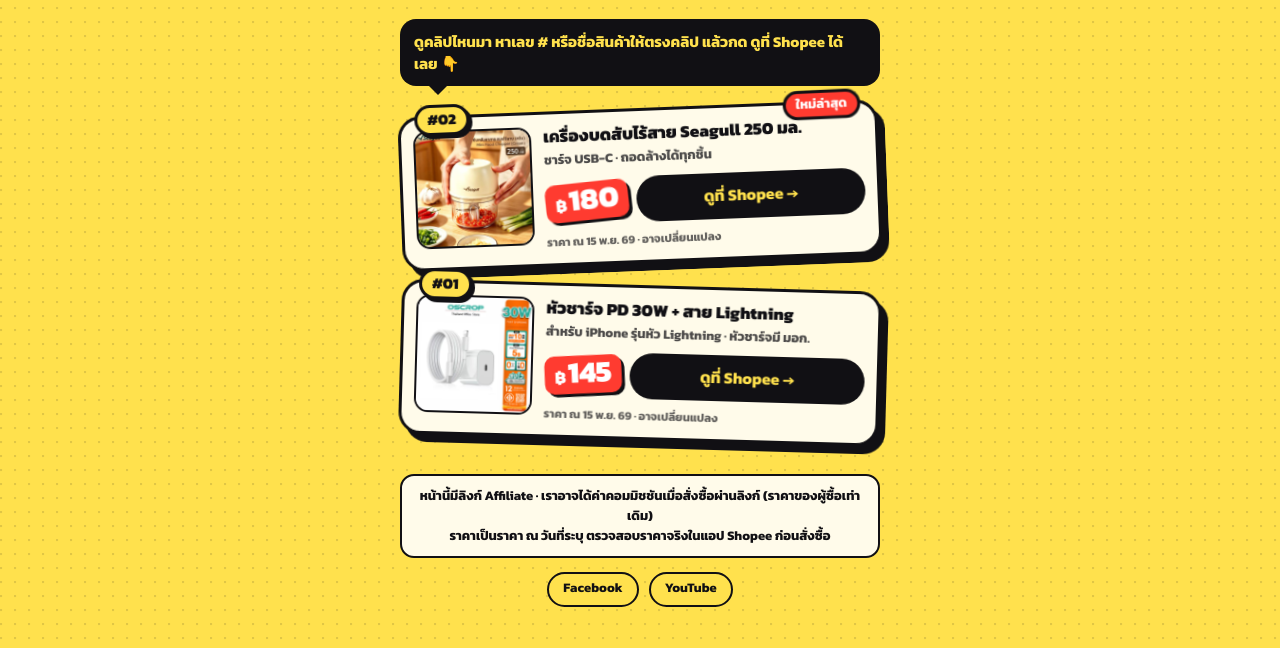
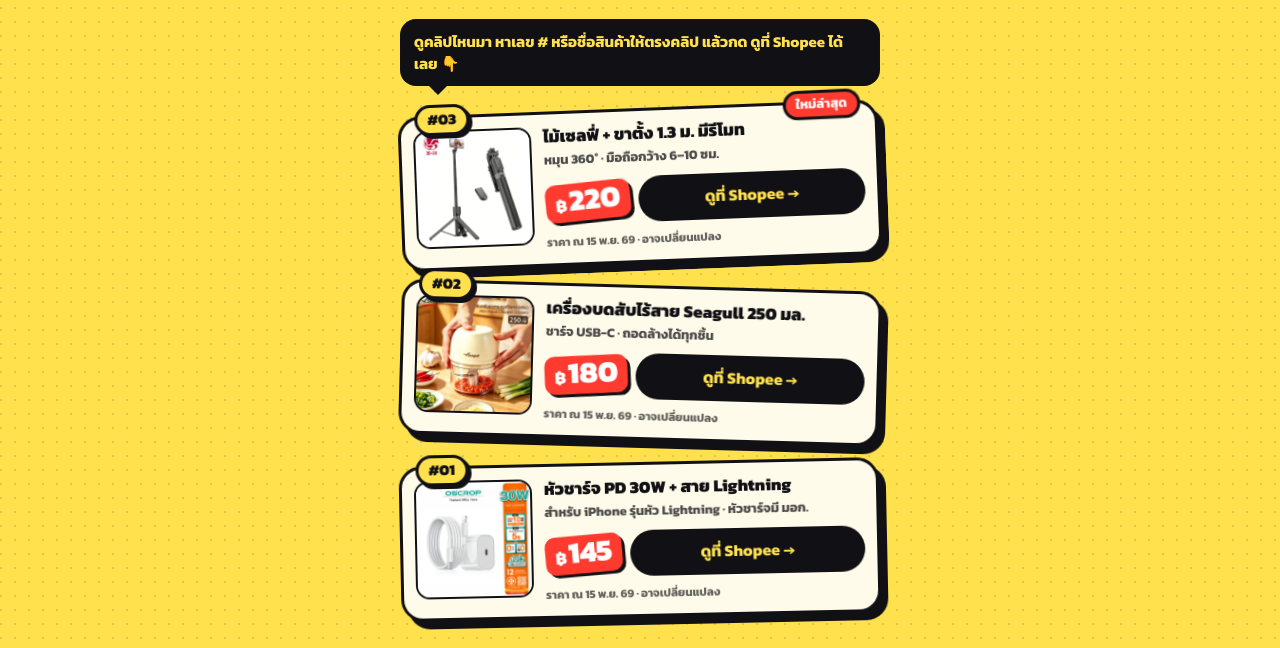
Before and after one commit to kongded/kongded.github.io, a plain HTML site: page index.html in a window 1280 px wide. Shown: the part 133-781 px from the top of the page. Drawn offline with Linux system fonts and the light colour scheme.

Commit message:
Update links: #03 xit

```diff
--- a/index.html
+++ b/index.html
@@ -70,9 +70,23 @@ footer nav a{color:var(--ink);border:2px solid var(--ink);border-radius:999px;pa
   </header>
   <p class="how">ดูคลิปไหนมา หา<b>เลข #</b> หรือชื่อสินค้าให้ตรงคลิป แล้วกด <b>ดูที่ Shopee</b> ได้เลย 👇</p>
   <main class="list">
-  <article class="card" style="--tilt:-2.2deg;--d:0.15s" id="p02">
+  <article class="card" style="--tilt:-2.2deg;--d:0.15s" id="p03">
+    <span class="code">#03</span>
+    <span class="new">ใหม่ล่าสุด</span>
+    <div class="pic"><img src="img/xit.jpg" alt="ไม้เซลฟี่ + ขาตั้ง 1.3 ม. มีรีโมท" width="480" height="480" loading="eager"></div>
+    <div class="body">
+      <h2>ไม้เซลฟี่ + ขาตั้ง 1.3 ม. มีรีโมท</h2>
+      <p class="tag">หมุน 360° · มือถือกว้าง 6–10 ซม.</p>
+      <div class="row">
+        <span class="price"><small>฿</small>220</span>
+        <a class="go" href="https://s.shopee.co.th/1qdc6mhhYn" rel="sponsored noopener" target="_blank">ดูที่ Shopee <b>→</b></a>
+      </div>
+      <p class="date">ราคา ณ 15 พ.ย. 69 · อาจเปลี่ยนแปลง</p>
+    </div>
+  </article>
+  <article class="card" style="--tilt:1.6deg;--d:0.23s" id="p02">
     <span class="code">#02</span>
-    <span class="new">ใหม่ล่าสุด</span>
+
     <div class="pic"><img src="img/seagull.jpg" alt="เครื่องบดสับไร้สาย Seagull 250 มล." width="480" height="480" loading="eager"></div>
     <div class="body">
       <h2>เครื่องบดสับไร้สาย Seagull 250 มล.</h2>
@@ -84,10 +98,10 @@ footer nav a{color:var(--ink);border:2px solid var(--ink);border-radius:999px;pa
       <p class="date">ราคา ณ 15 พ.ย. 69 · อาจเปลี่ยนแปลง</p>
     </div>
   </article>
-  <article class="card" style="--tilt:1.6deg;--d:0.23s" id="p01">
+  <article class="card" style="--tilt:-1.2deg;--d:0.31s" id="p01">
     <span class="code">#01</span>
 
-    <div class="pic"><img src="img/charger.jpg" alt="หัวชาร์จ PD 30W + สาย Lightning" width="480" height="480" loading="eager"></div>
+    <div class="pic"><img src="img/charger.jpg" alt="หัวชาร์จ PD 30W + สาย Lightning" width="480" height="480" loading="lazy"></div>
     <div class="body">
       <h2>หัวชาร์จ PD 30W + สาย Lightning</h2>
       <p class="tag">สำหรับ iPhone รุ่นหัว Lightning · หัวชาร์จมี มอก.</p>
```
Also changed, not shown: img/xit.jpg (added).
